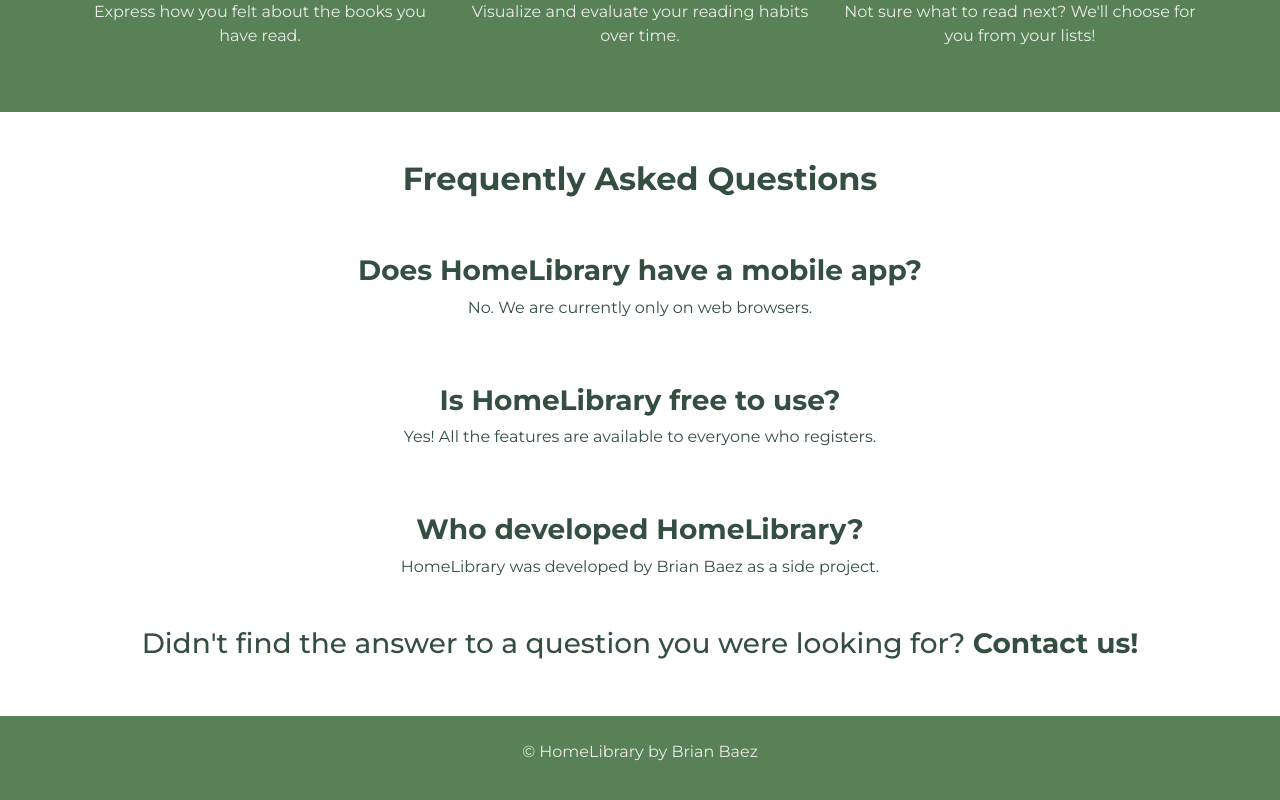
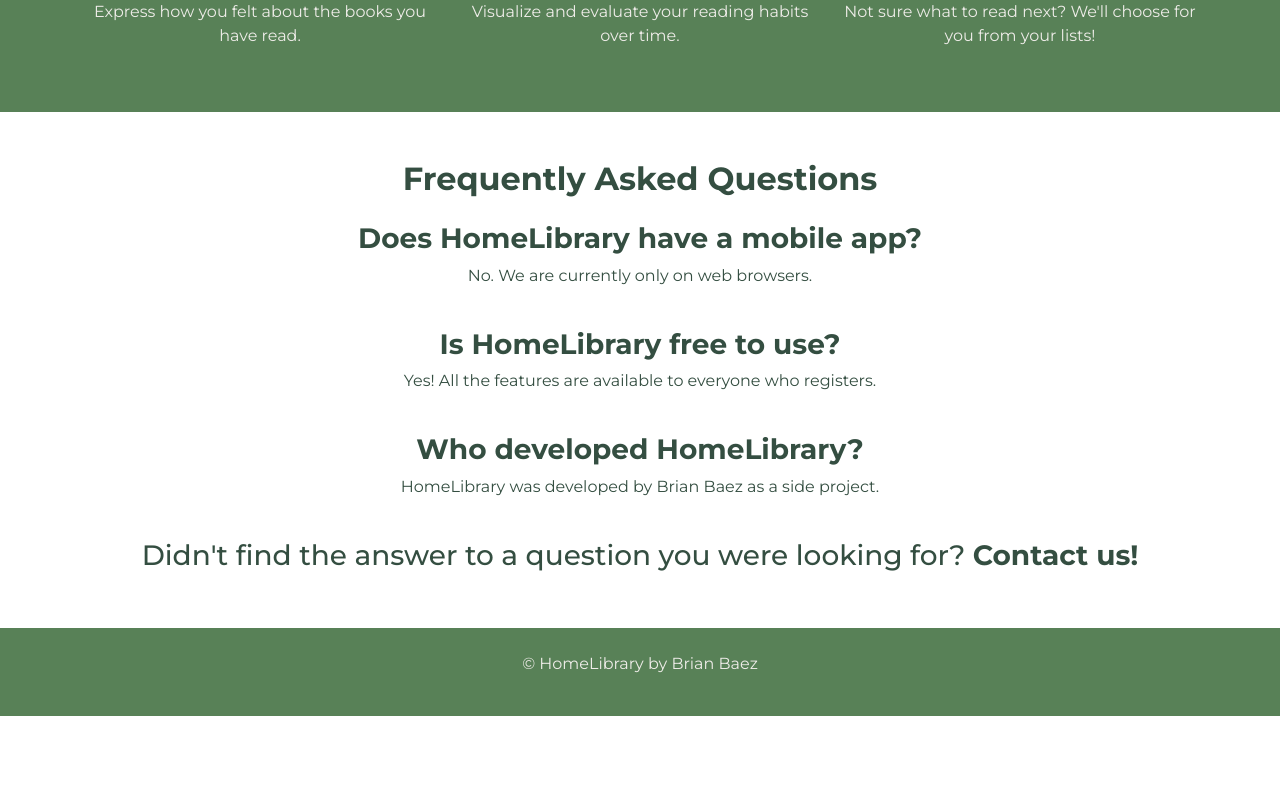
Before and after one commit to brianbaez/home-library, a React (Create React App) app: page / in a window 1280 px wide. Shown: the part 2410-3210 px from the top of the page. After the commit the page ends 3126 px from the top, so only its background shows below. Built offline with nearby package versions, Linux system fonts and the light colour scheme.

Commit message:
Updated FAQ component

```diff
--- a/src/components/FAQ.js
+++ b/src/components/FAQ.js
@@ -6,18 +6,18 @@ function FAQ() {
   return (
     <div className="FAQ mt-5 pb-5">
       <div className="container text-center">
-        <h2><strong>Frequently Asked Questions</strong></h2>
+        <h2 className="pb-3"><strong>Frequently Asked Questions</strong></h2>
 
         {FAQItems.map((item) => {
           return (
-            <div key={item.id} className="pt-5">
+            <div key={item.id} className="pb-4">
               <h3><strong>{item.question}</strong></h3>
               <p>{item.answer}</p>
             </div>
           );
         })}
 
-        <h3 className="mt-5">Didn't find the answer to a question you were looking for? <strong>Contact us!</strong></h3>
+        <h3>Didn't find the answer to a question you were looking for? <strong>Contact us!</strong></h3>
       </div>
     </div>
   );
```
